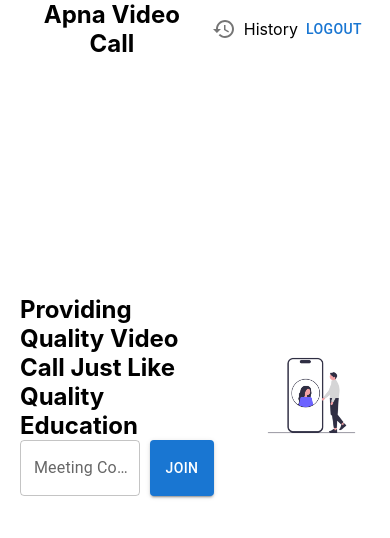
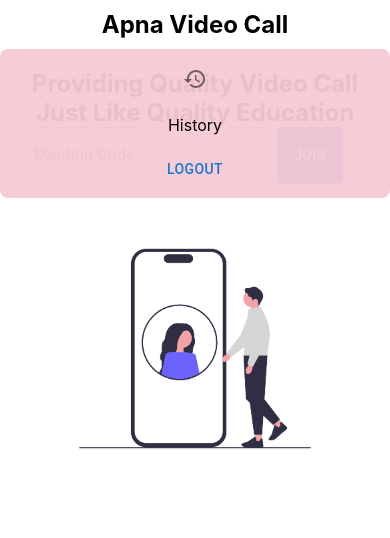
Before and after one commit to Seju-Amit/QuickMeet, a React (Create React App) app in the folder frontend/: page /home in a window 390 px wide. Shown: the top 538 px of the page. Built offline with nearby package versions, Linux system fonts and the light colour scheme; sample sign-in values are in the browser's storage.

Commit message:
Responsiveness

```diff
--- a/frontend/src/App.css
+++ b/frontend/src/App.css
@@ -5,6 +5,7 @@
   background-repeat: no-repeat;
   background-size: cover;
   color: white;
+  overflow-x: hidden;
 }
 
 .landingPageContainer nav {
@@ -13,7 +14,8 @@
   display: flex;
   justify-content: space-between;
   align-items: center;
-
+  flex-wrap: wrap;
+  position: relative;
 }
 
 .landingPageContainer nav h2 {
@@ -25,7 +27,50 @@
   display: flex;
   gap: 1.6rem;
   cursor: pointer;
+  flex-wrap: wrap;
+}
 
+/* Mobile menu for navbar - improved */
+.mobileMenuButton {
+  display: none;
+  background: none;
+  border: none;
+  color: white;
+  font-size: 1.8rem;
+  cursor: pointer;
+  z-index: 100;
+}
+
+@media (max-width: 768px) {
+  .mobileMenuButton {
+    display: block;
+  }
+
+  .landingPageContainer nav .navlist {
+    display: none;
+    width: 100%;
+    flex-direction: column;
+    align-items: center;
+    padding: 10px 0;
+    gap: 1rem;
+    background-color: rgba(0, 0, 0, 0.8);
+    border-radius: 8px;
+    position: absolute;
+    top: 100%;
+    left: 0;
+    right: 0;
+    z-index: 99;
+    animation: fadeIn 0.3s ease-in-out;
+  }
+
+  .landingPageContainer nav .navlist.open {
+    display: flex;
+  }
+
+  @keyframes fadeIn {
+    from { opacity: 0; transform: translateY(-10px); }
+    to { opacity: 1; transform: translateY(0); }
+  }
 }
 
 .landingMainContainer {
@@ -34,13 +79,16 @@
   padding-inline: 3rem;
   height: 80vh;
   align-items: center;
+  flex-wrap: wrap;
 }
 
-.landingMainContainer>div:nth-child(1) {
+.landingMainContainer > div:nth-child(1) {
   font-size: 2.2rem;
+  flex: 1;
+  min-width: 300px;
 }
 
-.landingMainContainer>div:nth-child(1) div[role='button'] {
+.landingMainContainer > div:nth-child(1) div[role='button'] {
   background: #D97500;
   width: fit-content;
   padding: 1rem;
@@ -48,49 +96,235 @@
   margin-top: 1.9rem;
 }
 
-.landingMainContainer>div:nth-child(1) div[role='button'] a {
+.landingMainContainer > div:nth-child(1) div[role='button'] a {
   text-decoration: none;
   color: white;
   font-size: 1.7rem;
 }
 
-.landingMainContainer>div:nth-child(2) img {
-  height: 70vh;
+.landingMainContainer > div:nth-child(2) img {
+  height: auto;
+  max-height: 70vh;
   width: auto;
+  max-width: 100%;
 }
 
+@media (max-width: 768px) {
+  .landingMainContainer {
+    flex-direction: column;
+    text-align: center;
+    padding-top: 2rem;
+    height: auto;
+  }
+
+  .landingMainContainer > div:nth-child(1) {
+    font-size: 1.8rem;
+    margin-bottom: 2rem;
+  }
+
+  .landingMainContainer > div:nth-child(1) div[role='button'] {
+    margin: 1.5rem auto;
+  }
+
+  .landingMainContainer > div:nth-child(2) img {
+    max-height: 50vh;
+  }
+}
+
+/* Home page navbar responsive styles */
 .navBar {
   display: flex;
   align-items: center;
   justify-content: space-between;
   padding-inline: 20px;
   text-align: center;
+  flex-wrap: wrap;
+  gap: 10px;
+  position: relative;
+}
 
+.navBar .mobileMenuButton {
+  display: none;
+  background: none;
+  border: none;
+  color: #333;
+  font-size: 1.8rem;
+  cursor: pointer;
 }
+
+@media (max-width: 768px) {
+  .navBar .mobileMenuButton {
+    display: block;
+  }
+
+  .navBar > div:nth-child(2) {
+    display: none;
+    width: 100%;
+    flex-direction: column;
+    align-items: center;
+    padding: 10px 0;
+    gap: 1rem;
+    background-color: rgba(246, 203, 213, 0.95);
+    border-radius: 8px;
+    position: absolute;
+    top: 100%;
+    left: 0;
+    right: 0;
+    z-index: 99;
+    animation: fadeIn 0.3s ease-in-out;
+  }
+
+  .navBar > div:nth-child(2).open {
+    display: flex;
+  }
+}
+
 .meetContainer {
   display: flex;
   padding-inline: 20px;
   height: 80vh;
   gap: 10vw;
   justify-content: center;
+  flex-wrap: wrap;
 }
-
-
 
 .leftPanel {
   height: 100%;
   display: flex;
   align-items: center;
-
+  flex: 1;
+  min-width: 300px;
 }
 
 .rightPanel {
   display: flex;
   align-items: center;
+  flex: 1;
+  min-width: 300px;
+  justify-content: center;
 }
 
 .rightPanel > img {
-  width: 30vw;
+  width: 100%;
+  max-width: 30vw;
   height: auto;
   border-radius: 20px;
 }
+
+@media (max-width: 768px) {
+  .meetContainer {
+    flex-direction: column;
+    height: auto;
+    padding: 20px;
+  }
+
+  .leftPanel, .rightPanel {
+    width: 100%;
+    text-align: center;
+    justify-content: center;
+  }
+
+  .rightPanel > img {
+    max-width: 80vw;
+  }
+}
+
+/* Authentication page responsive styles */
+.auth-image-container {
+  transition: all 0.3s ease;
+}
+
+@media (max-width: 600px) {
+  .auth-image-container {
+    margin: 20px auto !important;
+    height: 200px !important;
+    background-size: contain !important;
+  }
+}
+
+@media (max-width: 768px) {
+  .navBar {
+    flex-direction: column;
+    padding: 10px;
+  }
+
+  .navBar > div {
+    width: 100%;
+    justify-content: center;
+  }
+}
+
+.meetContainer {
+  display: flex;
+  padding-inline: 20px;
+  height: 80vh;
+  gap: 10vw;
+  justify-content: center;
+  flex-wrap: wrap;
+}
+
+.leftPanel {
+  height: 100%;
+  display: flex;
+  align-items: center;
+  flex: 1;
+  min-width: 300px;
+}
+
+.rightPanel {
+  display: flex;
+  align-items: center;
+  flex: 1;
+  min-width: 300px;
+  justify-content: center;
+}
+
+.rightPanel > img {
+  width: 100%;
+  max-width: 30vw;
+  height: auto;
+  border-radius: 20px;
+}
+
+@media (max-width: 768px) {
+  .meetContainer {
+    flex-direction: column;
+    height: auto;
+    padding: 20px;
+  }
+
+  .leftPanel, .rightPanel {
+    width: 100%;
+    text-align: center;
+    justify-content: center;
+  }
+
+  .rightPanel > img {
+    max-width: 80vw;
+  }
+}
+
+/* Mobile menu for navbar */
+.mobileMenuButton {
+  display: none;
+}
+
+@media (max-width: 768px) {
+  .mobileMenuButton {
+    display: block;
+    cursor: pointer;
+    font-size: 1.5rem;
+  }
+
+  .navlist {
+    display: none !important;
+    width: 100%;
+    flex-direction: column;
+    align-items: center;
+    padding: 10px 0;
+  }
+
+  .navlist.open {
+    display: flex !important;
+  }
+}
```
